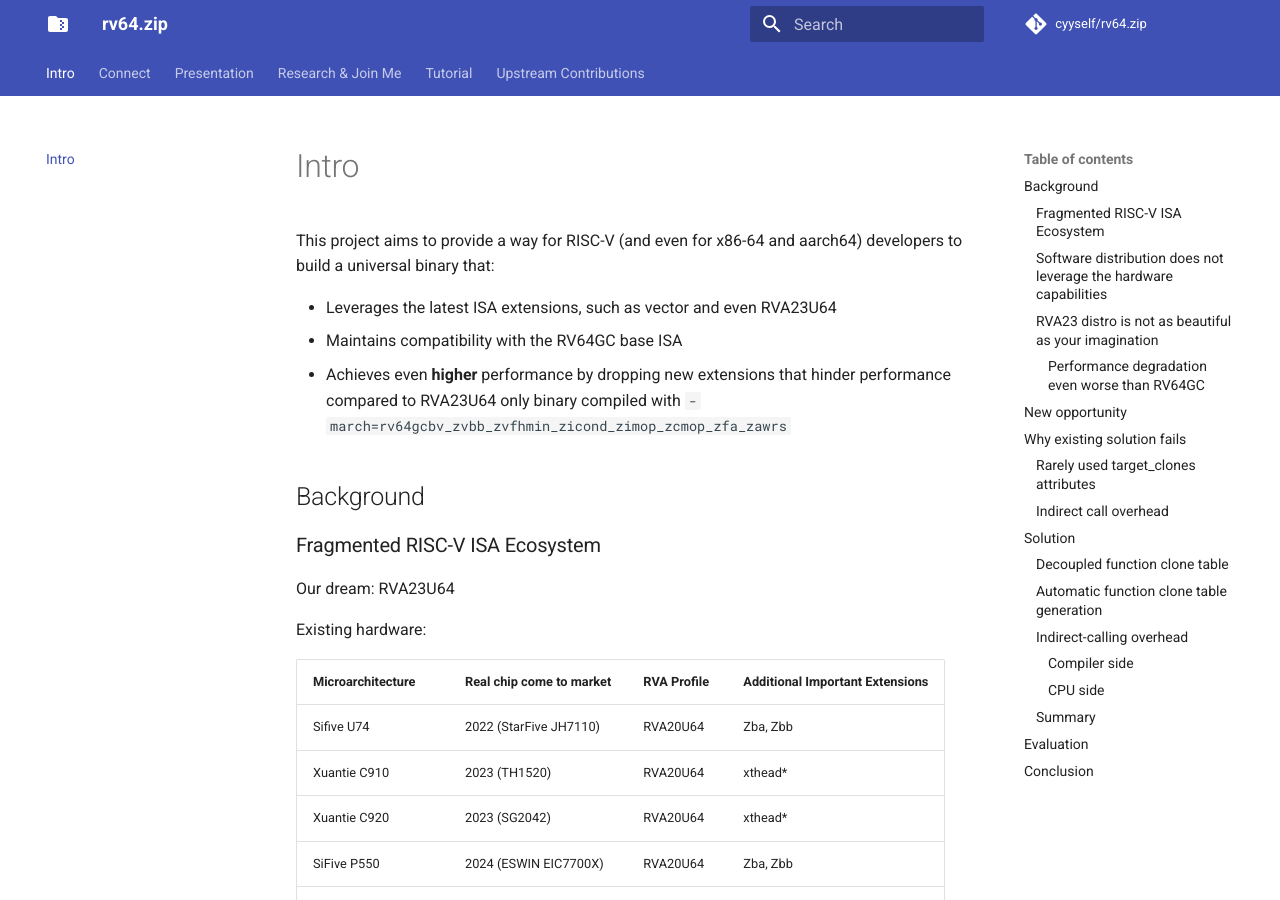
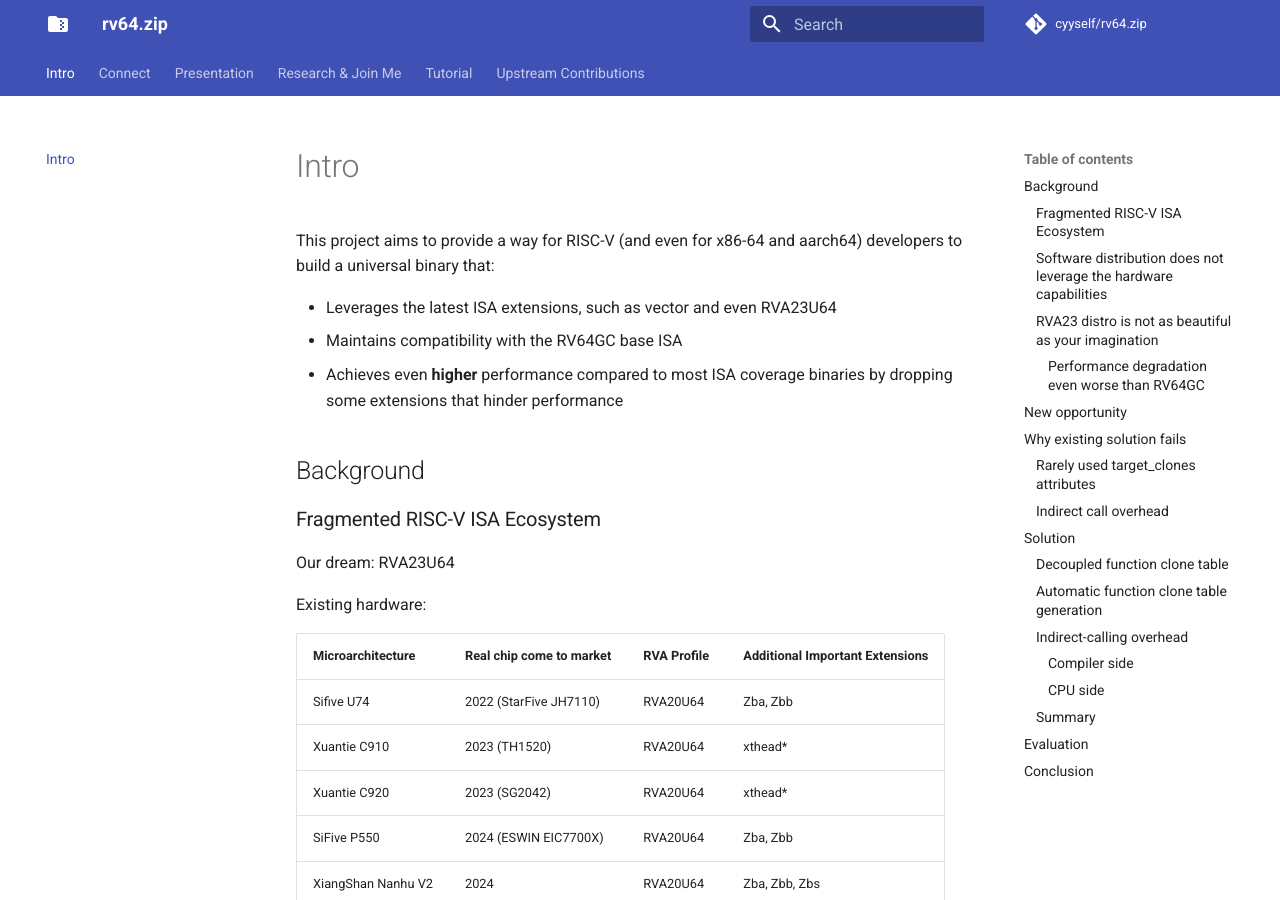
Before and after one commit to cyyself/rv64.zip, an MkDocs documentation site: the page built from docs/index.md, in a window 1280 px wide and 900 px high. Built offline with MkDocs 1.6.1 and Material for MkDocs 9.7.7, drawn with Linux system fonts in a browser that asks for light colours; comment, search, counter and statistics services are not loaded.

Commit message:
index.md: fix intro

```diff
--- a/docs/index.md
+++ b/docs/index.md
@@ -4,7 +4,7 @@ This project aims to provide a way for RISC-V (and even for x86-64 and aarch64)
 
 - Leverages the latest ISA extensions, such as vector and even RVA23U64
 - Maintains compatibility with the RV64GC base ISA
-- Achieves even **higher** performance by dropping new extensions that hinder performance compared to RVA23U64 only binary compiled with `-march=rv64gcbv_zvbb_zvfhmin_zicond_zimop_zcmop_zfa_zawrs`
+- Achieves even **higher** performance compared to most ISA coverage binaries by dropping some extensions that hinder performance
 
 ## Background
 
```
